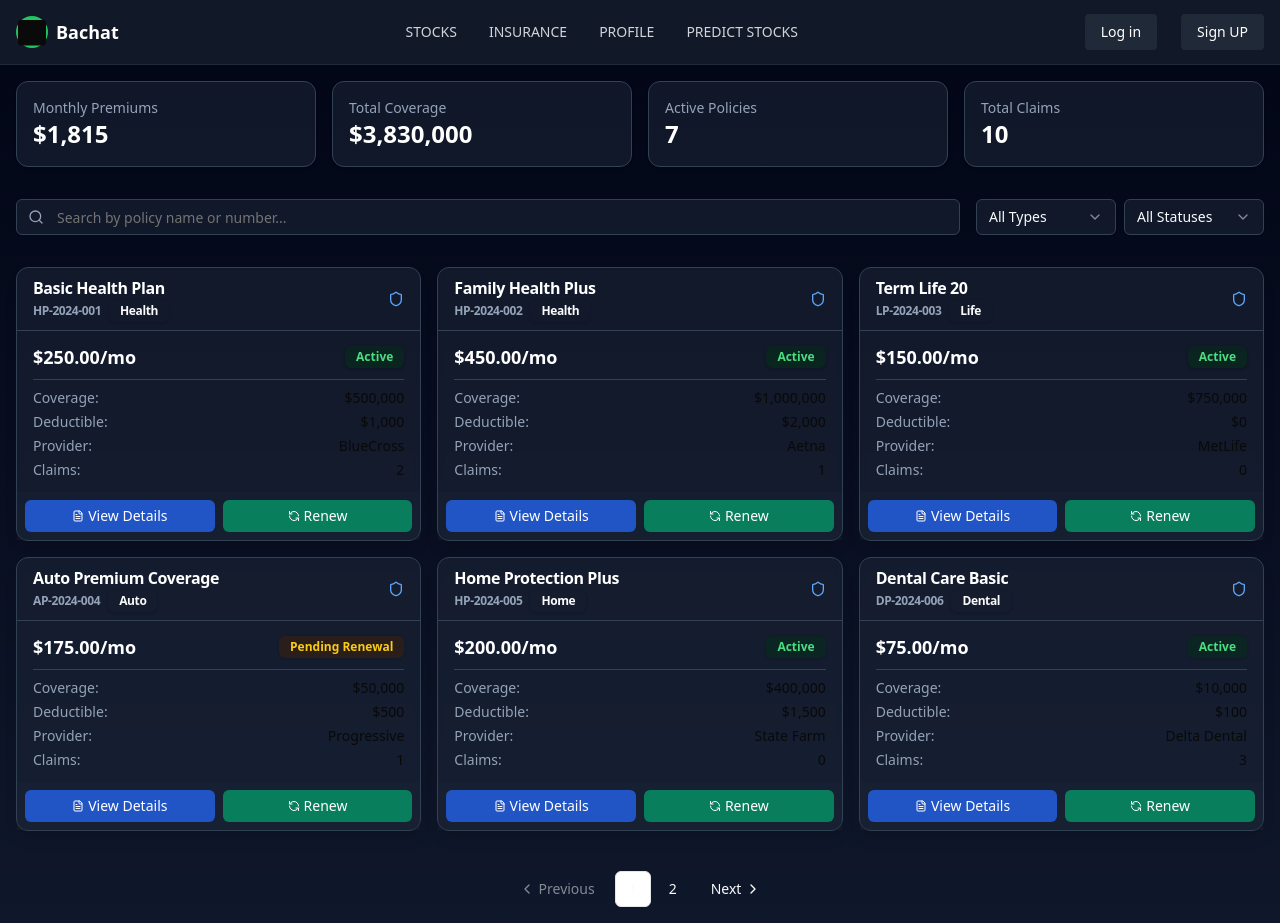
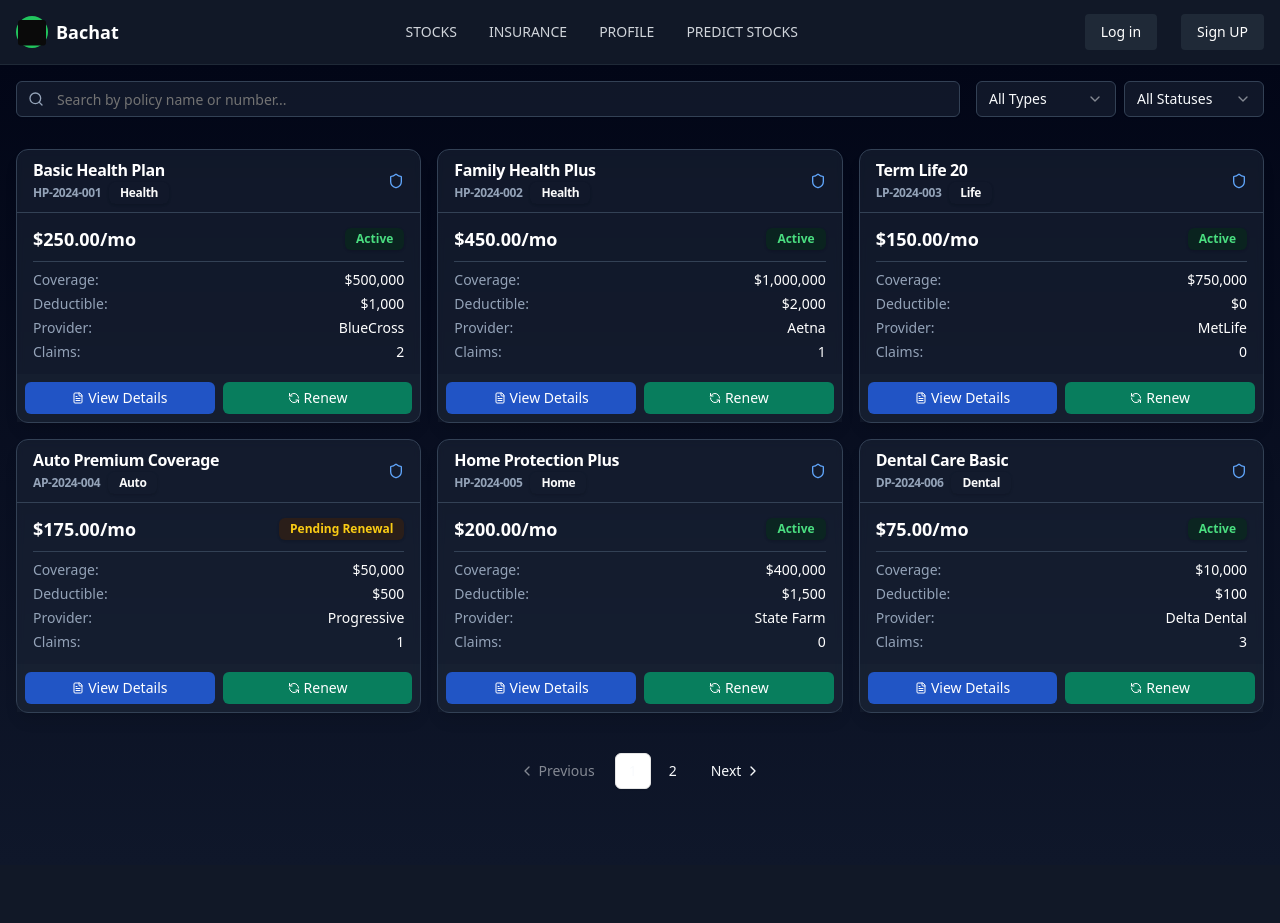
Before and after one commit to Tanmay-Mirgal/ALPHA-SECURE, a React (Vite) app in the folder frontend/: page /insurance in a window 1280 px wide. After the commit the page ends 865 px from the top, so only its background shows below. Built offline with nearby package versions, Linux system fonts and the light colour scheme.

Commit message:
FIX ISSUES

```diff
--- a/frontend/src/pages/Stock/Insurance.jsx
+++ b/frontend/src/pages/Stock/Insurance.jsx
@@ -233,32 +233,7 @@ const InsurancePage = () => {
   return (
     <div className="flex flex-col gap-4 p-4 bg-gradient-to-b from-slate-950 to-slate-900 text-slate-50 min-h-screen">
       {/* Portfolio Summary */}
-      <div className="grid grid-cols-1 md:grid-cols-4 gap-4 mb-4">
-        <Card className="bg-slate-800/50 border-slate-700">
-          <CardContent className="p-4">
-            <p className="text-slate-400 text-sm">Monthly Premiums</p>
-            <p className="text-2xl font-bold text-white">{formatCurrency(portfolioSummary.totalPremiums)}</p>
-          </CardContent>
-        </Card>
-        <Card className="bg-slate-800/50 border-slate-700">
-          <CardContent className="p-4">
-            <p className="text-slate-400 text-sm">Total Coverage</p>
-            <p className="text-2xl font-bold text-white">{formatCurrency(portfolioSummary.totalCoverage)}</p>
-          </CardContent>
-        </Card>
-        <Card className="bg-slate-800/50 border-slate-700">
-          <CardContent className="p-4">
-            <p className="text-slate-400 text-sm">Active Policies</p>
-            <p className="text-2xl text-white font-bold">{portfolioSummary.activePolicies}</p>
-          </CardContent>
-        </Card>
-        <Card className="bg-slate-800/50 border-slate-700">
-          <CardContent className="p-4">
-            <p className="text-slate-400 text-sm">Total Claims</p>
-            <p className="text-2xl text-white font-bold">{portfolioSummary.totalClaims}</p>
-          </CardContent>
-        </Card>
-      </div>
+
 
       {/* Search and Filters */}
       <div className="flex flex-col md:flex-row gap-4 mb-4">
@@ -353,19 +328,19 @@ const InsurancePage = () => {
               <div className="space-y-1 mt-2 border-t border-slate-700 pt-2 text-sm">
                 <div className="flex justify-between">
                   <span className="text-slate-400">Coverage:</span>
-                  <span className="font-medium">{policy.coverage}</span>
+                  <span className="font-medium text-white">{policy.coverage}</span>
                 </div>
                 <div className="flex justify-between">
                   <span className="text-slate-400">Deductible:</span>
-                  <span className="font-medium">{policy.deductible}</span>
+                  <span className="font-medium text-white">{policy.deductible}</span>
                 </div>
                 <div className="flex justify-between">
                   <span className="text-slate-400">Provider:</span>
-                  <span className="font-medium">{policy.provider}</span>
+                  <span className="font-medium text-white">{policy.provider}</span>
                 </div>
                 <div className="flex justify-between">
                   <span className="text-slate-400">Claims:</span>
-                  <span className="font-medium">{policy.claims}</span>
+                  <span className="font-medium text-white">{policy.claims}</span>
                 </div>
               </div>
             </CardContent>
--- a/frontend/src/pages/Stock/StockPage.jsx
+++ b/frontend/src/pages/Stock/StockPage.jsx
@@ -135,28 +135,7 @@ const StockTradingCards = () => {
   return (
     <div className="flex flex-col gap-4 p-4 bg-gradient-to-b from-slate-950 to-slate-900 text-slate-50 min-h-screen">
       {/* Portfolio Summary */}
-      <div className="grid grid-cols-1 md:grid-cols-3 gap-4 mb-4">
-        <Card className="bg-slate-800/50 border-slate-700">
-          <CardContent className="p-4">
-            <p className="text-slate-400 text-sm">Portfolio Value</p>
-            <p className="text-2xl font-bold text-white">${portfolioSummary.totalValue.toFixed(2)}</p>
-          </CardContent>
-        </Card>
-        <Card className="bg-slate-800/50 border-slate-700">
-          <CardContent className="p-4">
-            <p className="text-slate-400 text-sm">Total Profit/Loss</p>
-            <p className={`text-2xl font-bold ${portfolioSummary.totalProfit >= 0 ? 'text-green-400' : 'text-red-400'}`}>
-              ${portfolioSummary.totalProfit.toFixed(2)}
-            </p>
-          </CardContent>
-        </Card>
-        <Card className="bg-slate-800/50 border-slate-700">
-          <CardContent className="p-4">
-            <p className="text-slate-400 text-sm">Stocks Owned</p>
-            <p className="text-2xl text-white font-bold">{portfolioSummary.totalStocks}</p>
-          </CardContent>
-        </Card>
-      </div>
+
 
       {/* Search and Filters */}
       <div className="flex flex-col md:flex-row gap-4 mb-4">
--- a/frontend/src/pages/prediction/prediction.jsx
+++ b/frontend/src/pages/prediction/prediction.jsx
@@ -236,6 +236,7 @@ const StockPredictor = () => {
               }}>
                 <p className="text-lg"><strong>Predicted Price:</strong> ₹{prediction["Predicted Price"].toFixed(2)}</p>
                 <p className="text-lg"><strong>Recommended Sell Price:</strong> ₹{prediction["Recommended Sell Price"].toFixed(2)}</p>
+                <p className="text-lg"><strong>Predicted Profit:</strong> ₹{(prediction["Recommended Sell Price"] - prediction["Predicted Price"]).toFixed(2)}</p>
                 <p className="text-lg" style={{ color: colors.positive }}><strong>Total Stocks Remaining:</strong> {prediction["Total Stocks Remaining"]}</p>
                 <div className="pt-2 mt-2 border-t" style={{ borderColor: colors.border.primary }}>
                   <p className="text-sm" style={{ color: colors.text.secondary }}>AI Confidence: <span style={{ color: colors.neutral }}>High</span></p>
@@ -257,6 +258,7 @@ const StockPredictor = () => {
                       <YAxis stroke={colors.text.secondary} />
                       <Tooltip contentStyle={{ backgroundColor: colors.bgSecondary, borderColor: colors.border.primary }} />
                       <Line type="monotone" dataKey="value" stroke={colors.positive} strokeWidth={3} />
+                      <Line type="monotone" dataKey="Predicted Price" stroke={colors.neutral} strokeWidth={3} />
                     </LineChart>
                   </ResponsiveContainer>
                 </div>
```
